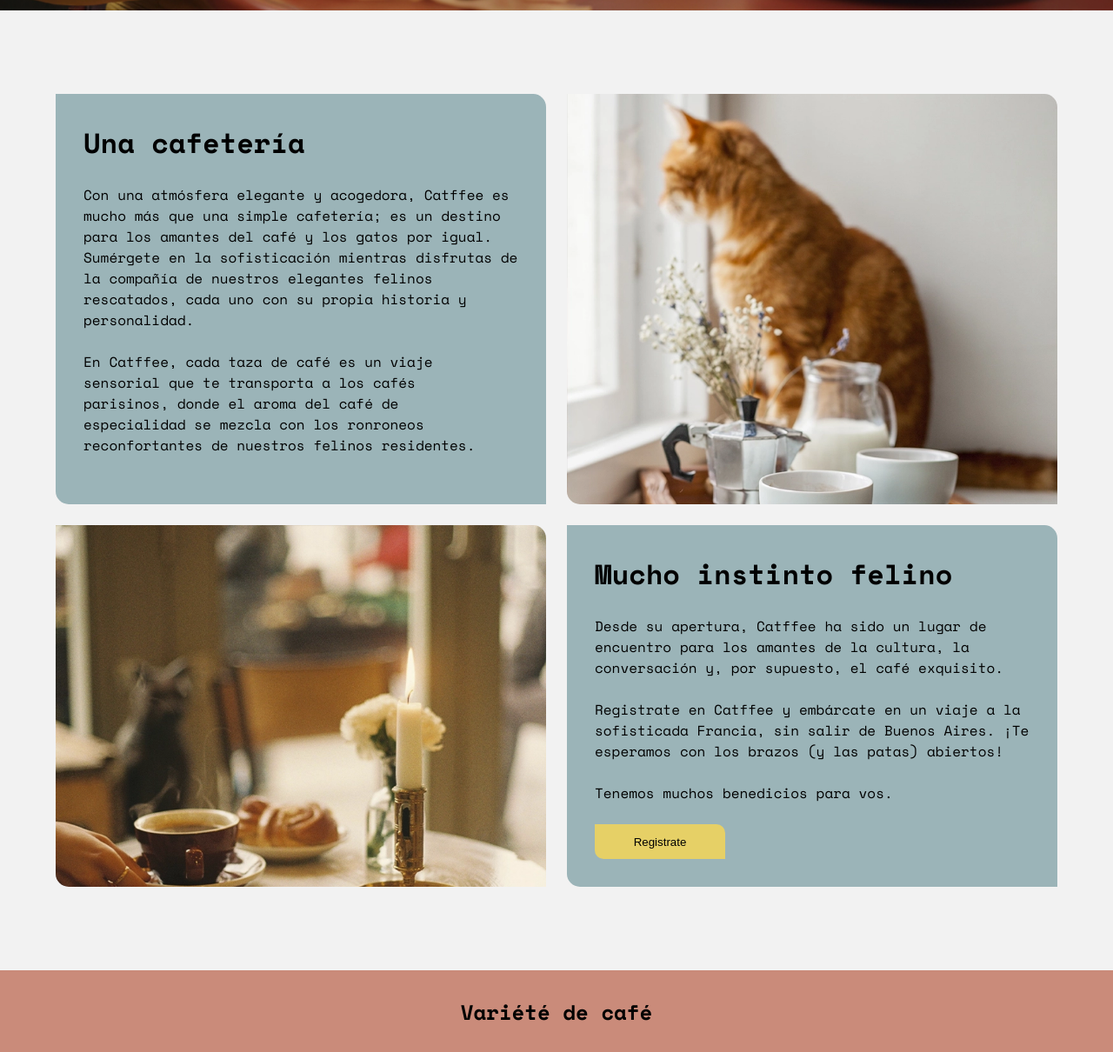
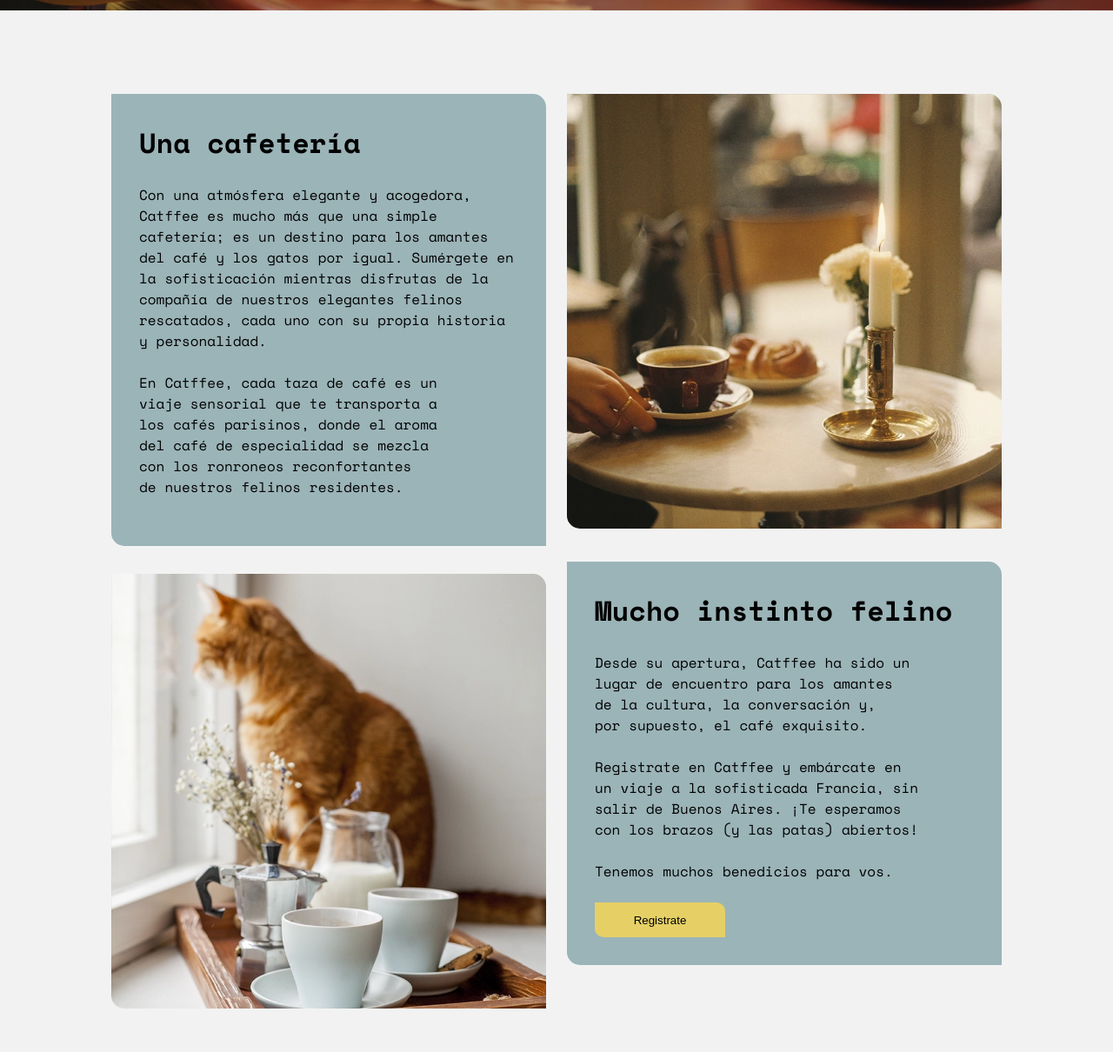
Before and after one commit to Hoshi-Dev/catffee, a plain HTML site: page index.html in a window 1280 px wide. Shown: the part 804-2014 px from the top of the page at 87% size. Drawn offline with nearby package versions, Linux system fonts and the light colour scheme; a web font is replaced by a local one.

Commit message:
update about section

```diff
--- a/css/style.css
+++ b/css/style.css
@@ -11,7 +11,7 @@
   --secondary-color: #9bb4b8;
   --acent-color: #ca8b7a;
 
-  --gap: 1rem;
+  --gap: 1.5rem;
   --header-height: 6rem;
   --footer-hight: 400px;
 
@@ -160,7 +160,7 @@ li {
 .hidden {
   display: none;
 }
-/* <--------------------CONTENIDO PRINCIPAL--------------------> */
+/* <--------------------GRILLA DEL CONTENIDO PRINCIPAL--------------------> */
 
 .main {
   grid-area: main;
@@ -219,52 +219,33 @@ li {
 /* ABOUT */
 .main__about__cards {
   grid-area: cards;
-
   display: grid;
-  width: 90%;
-  /* grid-template-columns: repeat(auto-fill, minmax(300px, 1fr)); */
-  grid-template-columns: repeat(auto-fit, minmax(200px, 1fr));
-  /* grid-template-rows: repeat(2, 1fr); */
-
-  gap: 1.5rem;
+  width: 80%;
+  grid-template-columns: 1fr 1fr;
+  gap: var(--gap);
 }
 
+.main__about__cards__item__content{
+  background-color: var(--secondary-color);
+  padding: 2rem;
+  border-radius: var(--card-border-radius);
+}
 .main__about__cards__item {
-  background-color: var(--secondary-color);
-  border-radius: 0 15px 0 15px;
-  padding: 2rem;
-  grid-column: span 2;
-}
+  width: 100%;
 
-.main__about__cards__item:nth-child(2),
-.main__about__cards__item:nth-child(3) {
-  background-repeat: no-repeat;
-  background-size: cover;
-  overflow: hidden;
-}
-
-.main__about__cards__item:nth-child(1) {
-  order: 1;
-}
-.main__about__cards__item:nth-child(2) {
-  order: 2;
-  background-image: url("../assets/images/breakfast-tray-with-cat.webp");
-}
-.main__about__cards__item:nth-child(3) {
-  order: 3;
-  background-image: url("../assets/images/cafe-about.webp");
-}
-.main__about__cards__item:nth-child(4) {
-  order: 4;
 }
 
 .main__about__cards__item img {
   width: 100%;
+  border-radius: var(--card-border-radius);
 }
-.main__about__cards__item:nth-child(3) {
-  background-color: var(--secondary-color);
-  text-align: left;
-  order: 3;
+
+#image-one{
+  margin-top: 2rem;
+}
+
+#image-two{
+  margin-bottom: 2rem;
 }
 
 .main__about__cards__item__text {
@@ -539,6 +520,11 @@ label {
     grid-column: span 2;
   }
 }
+@media (max-width: 980px) {
+  .main__about__cards {
+    grid-template-columns: 1fr;
+  }
+}
 
 /* Media query para tabletas pequeñas */
 @media (min-width: 767px) and (max-width: 1024px) {
@@ -568,20 +554,15 @@ label {
   li {
     display: inline-block;
   }
-  .fa-solid {
-    display: none;
-  }
 }
 
 /* Media query para escritorios grandes */
 @media (max-width: 1024px) {
+  .main__about__cards,
   .main__cats__cards,
   .main__api-gallery__cards {
     width: 90%;
   }
 }
 @media (min-width: 1467px) {
-  .main__about__cards {
-    grid-template-columns: repeat(4, 1fr);
-  }
 }
--- a/index.html
+++ b/index.html
@@ -1,14 +1,13 @@
 <!DOCTYPE html>
 <html lang="es">
+
 <head>
   <meta charset="UTF-8" />
   <meta name="viewport" content="width=device-width, initial-scale=1.0" />
   <!-- css -->
   <link rel="stylesheet" href="css/style.css" />
   <!-- fontawsome -->
-    <script
-      src="https://kit.fontawesome.com/34bac4efbb.js"
-      crossorigin="anonymous"></script>
+  <script src="https://kit.fontawesome.com/34bac4efbb.js" crossorigin="anonymous"></script>
   <title>catffee || Café de especialidad</title>
 </head>
 
@@ -18,7 +17,7 @@
     <div class="header__logo">
       <h1><a href="index.html">catffee</a></h1>
 
-        <i class="fa-solid fa-bars" id="js-menu-btn" ></i>
+      <i class="fa-solid fa-bars" id="js-menu-btn"></i>
     </div>
 
     <nav class="header__nav" id="js-header__nav">
@@ -32,9 +31,7 @@
           <a href="./pages/login.html">Iniciar Sesión</a>
         </li>
         <li class="header__nav__list__item">
-            <a href="./pages/registration.html"
-              ><button class="btn">Registrarse</button></a
-            >
+          <a href="./pages/registration.html"><button class="btn">Registrarse</button></a>
         </li>
       </ul>
     </nav>
@@ -46,15 +43,18 @@
     </section>
 
     <section class="main__about">
+
       <div class="main__about__cards">
-          <div class="main__about__cards__item">
+
+        <article class="main__about__cards__item">
+          <div class="main__about__cards__item__content" >
             <h2 class="main__about__cards__item__title">Una cafetería</h2>
             <p class="main__about__cards__item__text">
               Con una atmósfera elegante y acogedora, Catffee es mucho más que
               una simple cafetería; es un destino para los amantes del café y
               los gatos por igual. Sumérgete en la sofisticación mientras
-              disfrutas de la compañía de nuestros elegantes felinos rescatados,
-              cada uno con su propia historia y personalidad.
+              disfrutas de la compañía de nuestros elegantes felinos
+              rescatados, cada uno con su propia historia y personalidad.
             </p>
             <p class="main__about__cards__item__text">
               En Catffee, cada taza de café es un viaje sensorial que te
@@ -63,13 +63,14 @@
               nuestros felinos residentes.
             </p>
           </div>
+          <img src="assets/images/breakfast-tray-with-cat.webp" alt="" id="image-one"/>
+        </article>
 
-          <div class="main__about__cards__item"></div>
-
-          <div class="main__about__cards__item"></div>
-
-          <div class="main__about__cards__item">
-            <h2 class="main__about__cards__item__title">Mucho instinto felino
+        <article class="main__about__cards__item">
+          <img src="assets/images/cafe-about.webp" alt="" id="image-two"/>
+          <div class="main__about__cards__item__content">
+            <h2 class="main__about__cards__item__title">
+              Mucho instinto felino
             </h2>
             <p class="main__about__cards__item__text">
               Desde su apertura, Catffee ha sido un lugar de encuentro para los
@@ -84,13 +85,15 @@
             <p class="main__about__cards__item__text">
               Tenemos muchos benedicios para vos.
             </p>
-            <a href="./pages/registration.html"
-              ><button class="main__about__cards__item__btn">
+            <a href="./pages/registration.html"><button class="main__about__cards__item__btn">
                 Registrate
-              </button></a
-            >
+              </button></a>
           </div>
-        </div>
+
+
+        </article>
+
+
     </section>
 
     <section class="main__menu">
@@ -120,9 +123,7 @@
 
     <section class="main__api-gallery">
       <h2 class="main__api-gallery__title">titulo</h2>
-        <div
-          class="main__api-gallery__cards"
-          id="js-main__api-gallery__cards"></div>
+      <div class="main__api-gallery__cards" id="js-main__api-gallery__cards"></div>
     </section>
   </main>
 
@@ -150,4 +151,5 @@
   <script src="/js/script.js"></script>
   <!-- <script src="/js/api.js"></script> -->
 </body>
+
 </html>
```
Also changed, not shown: js/api.js (+0 -16 lines). Lines whose indentation alone changed are shown as unchanged.
